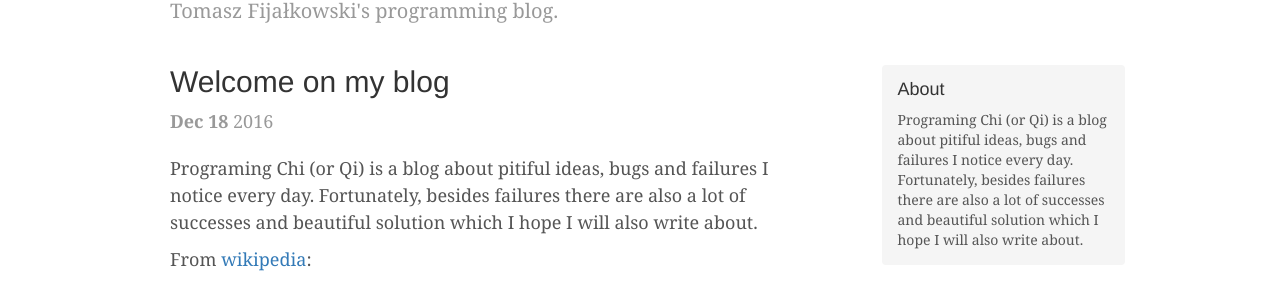
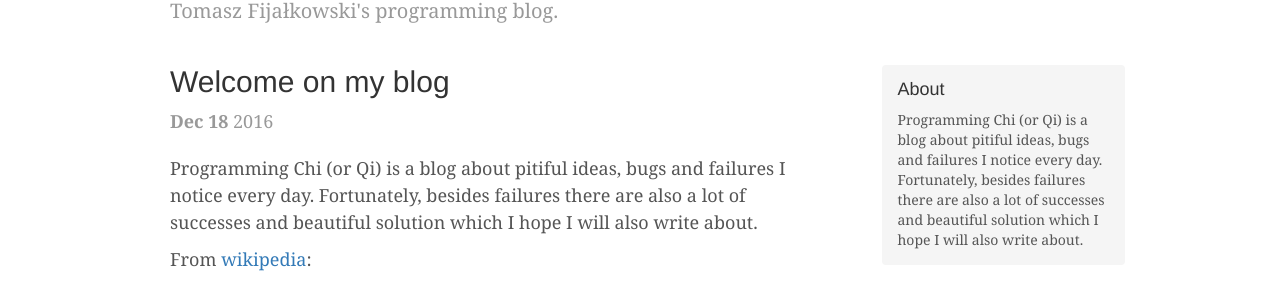
Before and after one commit to tfij/tfij.github.io, a Jekyll site: the page built from _posts/2016-12-18-Welcome.md, in a window 1280 px wide. Shown: the part 152-433 px from the top of the page. Built offline with Jekyll 4.4.1, drawn with Linux system fonts in a browser that asks for light colours.

Commit message:
typo fix

```diff
--- a/_layouts/default.html
+++ b/_layouts/default.html
@@ -10,7 +10,7 @@ layout: base
     <div class="sidebar-module sidebar-module-inset">
         <h4>About</h4>
         <p>
-            Programing Chi (or Qi) is a blog about pitiful ideas, bugs and failures I notice every day.
+            Programming Chi (or Qi) is a blog about pitiful ideas, bugs and failures I notice every day.
             Fortunately, besides failures there are also a lot of successes and beautiful solution which I hope I will also write about.
         </p>
     </div>
--- a/_posts/2016-12-18-Welcome.md
+++ b/_posts/2016-12-18-Welcome.md
@@ -1,11 +1,11 @@
 ---
 layout: post
 title: Welcome on my blog
-tags: [Programing Chi]
+tags: [Programming Chi]
 short: true
 ---
 
-Programing Chi (or Qi) is a blog about pitiful ideas, bugs and failures I notice every day.
+Programming Chi (or Qi) is a blog about pitiful ideas, bugs and failures I notice every day.
 Fortunately, besides failures there are also a lot of successes and beautiful solution which I hope I will also write about.
 
 From [wikipedia](https://en.wikipedia.org/wiki/Qi):
```
Also changed, not shown: _posts/2016-12-27-Do-not-misuse-unchecked-exceptions.md (+2 -2 lines).
